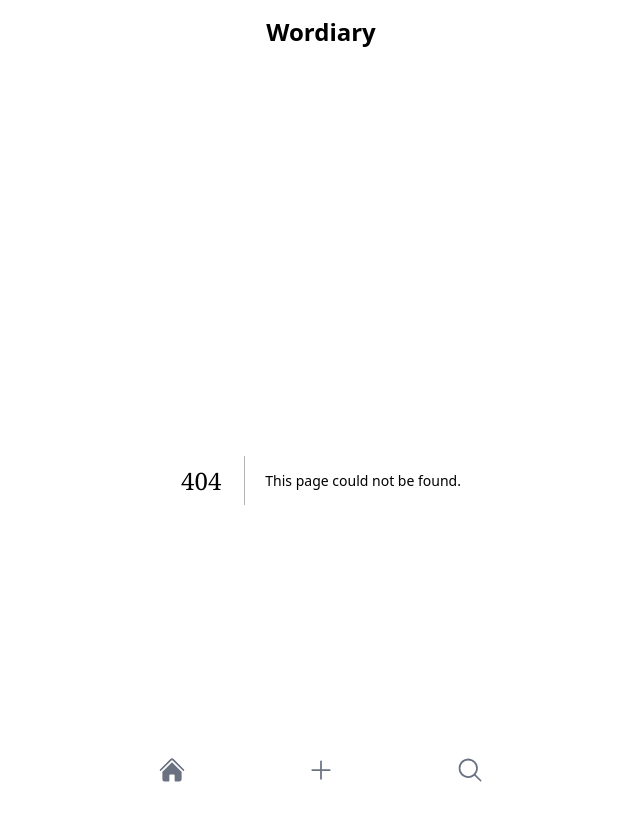
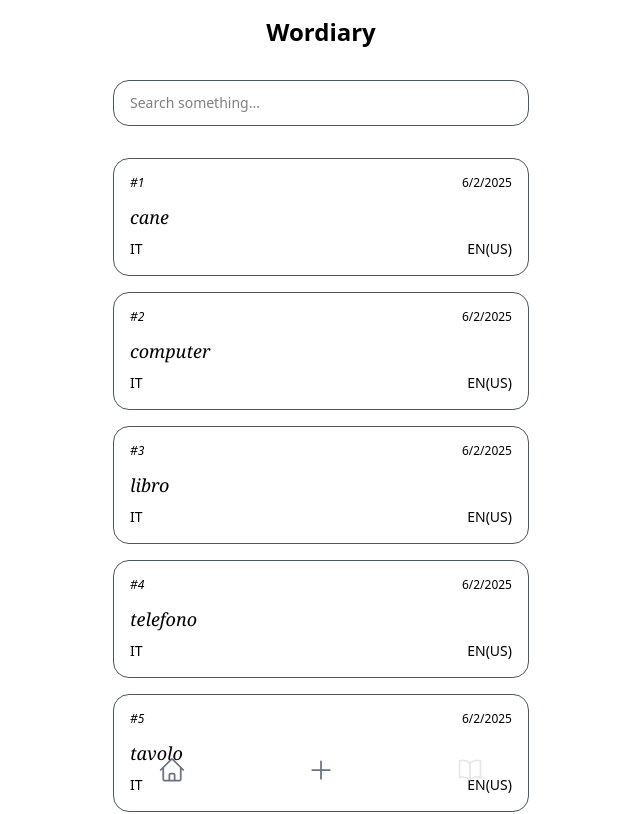
Before and after one commit to marcxzz/wordiary, a Next.js app: page /words in a window 1280 px wide. Before the commit this address had no page. Shown: the top 814 px of the page, without its empty margins (319-959 px from the left). Built offline with nearby package versions, Linux system fonts and the light colour scheme.

Commit message:
added /words and /words/[id] page. improved searching feature

```diff
--- /dev/null
+++ b/src/app/add/page.js
@@ -0,0 +1,43 @@
+export default function AddPage() {
+  return (
+    <>
+      <div className="flex p-1 mb-2 rounded-2xl dark:bg-gray-700 border border-gray-600 overflow-hidden">
+        <div className="p-2">
+          <svg xmlns="http://www.w3.org/2000/svg" fill="none" viewBox="0 0 24 24" strokeWidth={1.5} stroke="currentColor" className="size-5 text-gray-300">
+            <path strokeLinecap="round" strokeLinejoin="round" d="M8.625 12a.375.375 0 1 1-.75 0 .375.375 0 0 1 .75 0Zm0 0H8.25m4.125 0a.375.375 0 1 1-.75 0 .375.375 0 0 1 .75 0Zm0 0H12m4.125 0a.375.375 0 1 1-.75 0 .375.375 0 0 1 .75 0Zm0 0h-.375M21 12c0 4.556-4.03 8.25-9 8.25a9.764 9.764 0 0 1-2.555-.337A5.972 5.972 0 0 1 5.41 20.97a5.969 5.969 0 0 1-.474-.065 4.48 4.48 0 0 0 .978-2.025c.09-.457-.133-.901-.467-1.226C3.93 16.178 3 14.189 3 12c0-4.556 4.03-8.25 9-8.25s9 3.694 9 8.25Z" />
+          </svg>
+        </div>
+        <input type="text" placeholder="Type the original word..." id="searchBar" className="w-full outline-none dark:text-white text-sm" />
+
+        <form className="max-w-sm mx-auto">
+          <select id="fromLang" defaultValue={'default'} className="outline-none dark:text-white text-sm border border-gray-600 overflow-hidden rounded-xl w-auto h-full px-1 dark:bg-gray-700">
+            <option value='default' disabled>--</option>
+            <option value="en-US">EN(US)</option>
+            <option value="it-IT">IT</option>
+            <option value="fr-FR">FR</option>
+            <option value="es-ES">ES</option>
+          </select>
+        </form>
+      </div>
+
+      <div className="flex p-1 rounded-2xl dark:bg-gray-700 border border-gray-600 overflow-hidden">
+        <div className="p-2">
+          <svg xmlns="http://www.w3.org/2000/svg" fill="none" viewBox="0 0 24 24" strokeWidth={1.5} stroke="currentColor" className="size-5 text-gray-300">
+            <path strokeLinecap="round" strokeLinejoin="round" d="m10.5 21 5.25-11.25L21 21m-9-3h7.5M3 5.621a48.474 48.474 0 0 1 6-.371m0 0c1.12 0 2.233.038 3.334.114M9 5.25V3m3.334 2.364C11.176 10.658 7.69 15.08 3 17.502m9.334-12.138c.896.061 1.785.147 2.666.257m-4.589 8.495a18.023 18.023 0 0 1-3.827-5.802" />
+          </svg>
+        </div>
+        <input type="text" placeholder="Type the translation..." id="searchBar" className="w-full outline-none dark:text-white text-sm" />
+
+        <form className="max-w-sm mx-auto">
+          <select id="toLang" defaultValue={'default'} className="outline-none dark:text-white text-sm border border-gray-600 overflow-hidden rounded-xl w-auto h-full px-1 dark:bg-gray-700">
+            <option value='default' disabled>--</option>
+            <option value="en-US">EN(US)</option>
+            <option value="it-IT">IT</option>
+            <option value="fr-FR">FR</option>
+            <option value="es-ES">ES</option>
+          </select>
+        </form>
+      </div>
+    </>
+  )
+}
--- a/src/app/globals.css
+++ b/src/app/globals.css
@@ -18,9 +18,9 @@ section:last-of-type {
   @apply mb-0!;
 }
 
-h1 {
+.h1 {
   @apply text-xl font-semibold mb-4 font-serif;
 }
-h2 {
+.h2 {
   @apply text-lg font-medium mb-2;
 }
--- /dev/null
+++ b/src/app/words/[id]/page.js
@@ -0,0 +1,18 @@
+'use client'
+
+import WordCard from "@/components/common/WordCard"
+import { wordsList } from "@/utils/data"
+import { useParams } from "next/navigation"
+
+export default function WordsPage() {
+  const params = useParams()
+  const word = wordsList.find((w) => w.id = params.id)
+
+  return (
+    <div>
+      <section className="mt-8">
+        <WordCard word={word} showDate />
+      </section>
+    </div>
+  )
+}
--- a/src/app/search/page.js
+++ b/src/app/words/page.js
@@ -1,9 +1,10 @@
 'use client'
 
+import WordCard from "@/components/common/WordCard"
 import { wordsList } from "@/utils/data"
 import { useState } from "react"
 
-export default function Search() {
+export default function WordsPage() {
   // console.log(wordsList)
 
   const [searchQuery, setSearchQuery] = useState('')
@@ -11,16 +12,16 @@ export default function Search() {
   const [prevSearchQuery, setPrevSearchQuery] = useState('')
 
   const search = () => {
-    setSearchQuery(document.getElementById('searchBar').value)
     // console.log(searchQuery)
 
     if (searchQuery != '') {
       const results = wordsList.filter((w) => w.word.includes(searchQuery))
       // console.log('res: ', results)
+
       setPrevSearchQuery(searchQuery)
       return setSearchResults(results)
     }
-    setSearchResults([])
+    setSearchResults()
   }
 
   const handleTyping = (str) => {
@@ -40,26 +41,28 @@ export default function Search() {
 
       <section className="mt-8">
         {!searchResults ? (
-          <></>
+          <div className="flex flex-col gap-4">
+            {wordsList.map(item => {
+              return (
+                <WordCard word={item} key={item.id} showDate />
+              )
+            })}
+          </div>
         ) : searchResults.length > 0 ? (
           <>
-            <h1>{searchResults.length} results for &quot;{prevSearchQuery}&quot;</h1>
+            <h1 className="h1">{searchResults.length} results for &quot;{prevSearchQuery}&quot;</h1>
             <div className="flex flex-col gap-4">
               {searchResults.map(item => {
                 return (
-                  <a href={`/words/${item.id}`} key={item.id}>
-                    <div className="card w-full">
-                      <h2 className="font-serif italic">{item.word} <span className="card-footer not-italic! font-sans ml-4 mb-3">{item.fromLang} → {item.toLang}</span></h2>
-                      <p className="card-footer mb-3 normal-case!">{item.translation}</p>
-                      <p className="card-footer">{new Date(item.date * 1000).toLocaleDateString()}</p>
-                    </div>
-                  </a>
+                  <WordCard word={item} key={item.id} />
                 )
               })}
             </div>
           </>
         ) : (
-          <p>No results for &quot;{prevSearchQuery}&quot;</p>
+          <>
+            <p>No results for &quot;{prevSearchQuery}&quot;</p>
+          </>
         )}
       </section>
     </div>
--- a/src/components/common/Menu.jsx
+++ b/src/components/common/Menu.jsx
@@ -10,9 +10,8 @@ export default function Menu() {
     <div className="dark:bg-gray-900 fixed bottom-0 w-full p-4">
       <div className="flex flex-row justify-around mx-auto max-w-md">
         <a href="/">
-          <svg xmlns="http://www.w3.org/2000/svg" viewBox="0 0 24 24" fill="currentColor" className={`size-7 ${activePath == '/' ? 'text-gray-200' : 'text-gray-500'}`} suppressHydrationWarning>
-            <path d="M11.47 3.841a.75.75 0 0 1 1.06 0l8.69 8.69a.75.75 0 1 0 1.06-1.061l-8.689-8.69a2.25 2.25 0 0 0-3.182 0l-8.69 8.69a.75.75 0 1 0 1.061 1.06l8.69-8.689Z" />
-            <path d="m12 5.432 8.159 8.159c.03.03.06.058.091.086v6.198c0 1.035-.84 1.875-1.875 1.875H15a.75.75 0 0 1-.75-.75v-4.5a.75.75 0 0 0-.75-.75h-3a.75.75 0 0 0-.75.75V21a.75.75 0 0 1-.75.75H5.625a1.875 1.875 0 0 1-1.875-1.875v-6.198a2.29 2.29 0 0 0 .091-.086L12 5.432Z" />
+          <svg xmlns="http://www.w3.org/2000/svg" fill="none" viewBox="0 0 24 24" strokeWidth={1.5} stroke="currentColor" className={`size-7 ${activePath == '/' ? 'text-gray-200' : 'text-gray-500'}`} suppressHydrationWarning>
+            <path strokeLinecap="round" strokeLinejoin="round" d="m2.25 12 8.954-8.955c.44-.439 1.152-.439 1.591 0L21.75 12M4.5 9.75v10.125c0 .621.504 1.125 1.125 1.125H9.75v-4.875c0-.621.504-1.125 1.125-1.125h2.25c.621 0 1.125.504 1.125 1.125V21h4.125c.621 0 1.125-.504 1.125-1.125V9.75M8.25 21h8.25" />
           </svg>
         </a>
 
@@ -22,12 +21,18 @@ export default function Menu() {
           </svg>
         </a>
 
-        <a href="/search">
+        <a href="/words">
+          <svg xmlns="http://www.w3.org/2000/svg" fill="none" viewBox="0 0 24 24" strokeWidth={1.5} stroke="currentColor" className={`size-7 ${activePath.startsWith('/words') ? 'text-gray-200' : 'text-gray-500'}`} suppressHydrationWarning>
+            <path strokeLinecap="round" strokeLinejoin="round" d="M12 6.042A8.967 8.967 0 0 0 6 3.75c-1.052 0-2.062.18-3 .512v14.25A8.987 8.987 0 0 1 6 18c2.305 0 4.408.867 6 2.292m0-14.25a8.966 8.966 0 0 1 6-2.292c1.052 0 2.062.18 3 .512v14.25A8.987 8.987 0 0 0 18 18a8.967 8.967 0 0 0-6 2.292m0-14.25v14.25" />
+          </svg>
+        </a>
+
+        {/* <a href="/search">
           <svg xmlns="http://www.w3.org/2000/svg" viewBox="0 0 24 24" fill="currentColor" className={`size-7 ${activePath == '/search' ? 'text-gray-200' : 'text-gray-500'}`} suppressHydrationWarning>
             <path fillRule="evenodd" d="M10.5 3.75a6.75 6.75 0 1 0 0 13.5 6.75 6.75 0 0 0 0-13.5ZM2.25 10.5a8.25 8.25 0 1 1 14.59 5.28l4.69 4.69a.75.75 0 1 1-1.06 1.06l-4.69-4.69A8.25 8.25 0 0 1 2.25 10.5Z" clipRule="evenodd" />
           </svg>
 
-        </a>
+        </a> */}
 
         {/* <a href="/profile">
           <svg xmlns="http://www.w3.org/2000/svg" viewBox="0 0 24 24" fill="currentColor" className={`size-7 ${activePath == '/profile' ? 'text-gray-200' : 'text-gray-500'}`} suppressHydrationWarning>
--- /dev/null
+++ b/src/components/common/WordCard.jsx
@@ -0,0 +1,24 @@
+export default function WordCard({ word, showDate }) {
+  return (
+    <a href={`/words/${word.id}`}>
+      <div className="card w-full" key={word.date}>
+        <div className="flex flex-row mb-3">
+          <p className="card-footer italic text-xs!">#{word.id}</p>
+          {showDate ? (
+            <p className="card-footer text-xs! ml-auto">{new Date(word.date * 1000).toLocaleDateString()}</p>
+          ) : (<></>)}
+        </div>
+        <div className="flex flex-row columns-2">
+          <div className="flex flex-col mr-auto">
+            <h2 className="h2 font-serif italic">{word.word}</h2>
+            <p className="card-footer">{word.fromLang}</p>
+          </div>
+          <div className="flex flex-col ml-auto text-right">
+            <h2 className="h2 card-footer normal-case! italic text-lg! text-white!">{word.translation}</h2>
+            <p className="card-footer">{word.toLang}</p>
+          </div>
+        </div>
+      </div>
+    </a>
+  )
+}
--- a/src/components/home/Flashcard.jsx
+++ b/src/components/home/Flashcard.jsx
@@ -27,8 +27,8 @@ export default function Flashcard({ words }) {
 
   return (
     <div className="card shadow-md shadow-gray-700" onClick={updateWord}>
-      <h2 className="font-serif italic text-center">{randomWord.word}</h2>
-      <p className="card-footer normal-case! font-sans text-center">{randomWord.translation}</p>
+      <h2 className="h2 font-serif italic text-center text-xl!">{randomWord.word}</h2>
+      <p className="card-footer normal-case! font-sans text-center text-lg!">{randomWord.translation}</p>
       <p className="card-footer m-0!">{randomWord.fromLang} → {randomWord.toLang}</p>
     </div>
   )
```
Also changed, not shown: src/app/page.js (+6 -22 lines), src/app/_profile/page.js (renamed from src/app/profile/page.js), 2 other files (tests, documents, lock files or other folders).
